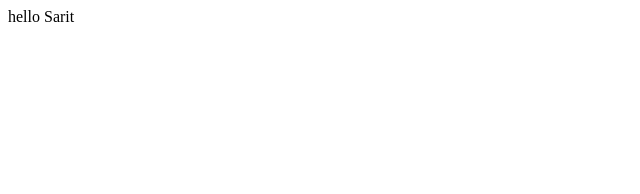
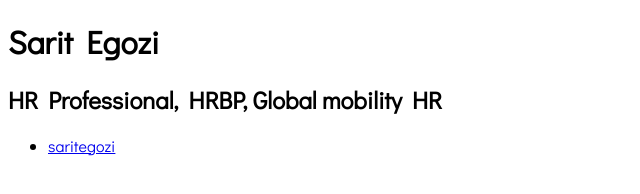
Before and after one commit to kenegozi/saritegozi.github.io, a plain HTML site: page index.html in a window 1280 px wide. Shown: the whole page, without its empty margins (0-640 px from the left). Drawn offline with Linux system fonts and the light colour scheme.

Commit message:
initial content

```diff
--- a/index.html
+++ b/index.html
@@ -1 +1,19 @@
-hello Sarit
+<!DOCTYPE html>
+<html>
+  <head>
+    <title>Sarit Egozi</title>
+    <link href='https://fonts.googleapis.com/css?family=Didact+Gothic' rel='stylesheet' type='text/css'>
+    <style>
+       * {
+         font-family: 'Didact Gothic', sans-serif;
+       }
+    </style>
+  </head>
+  <body>
+    <h1>Sarit Egozi</h1>
+    <h2>HR Professional, HRBP, Global mobility HR</h2>
+    <ul class="links">
+      <li class="linkedin"><a href="https://www.linkedin.com/in/saritegozi">saritegozi</a></li>
+    </ul>
+  </body>
+</html>
```
